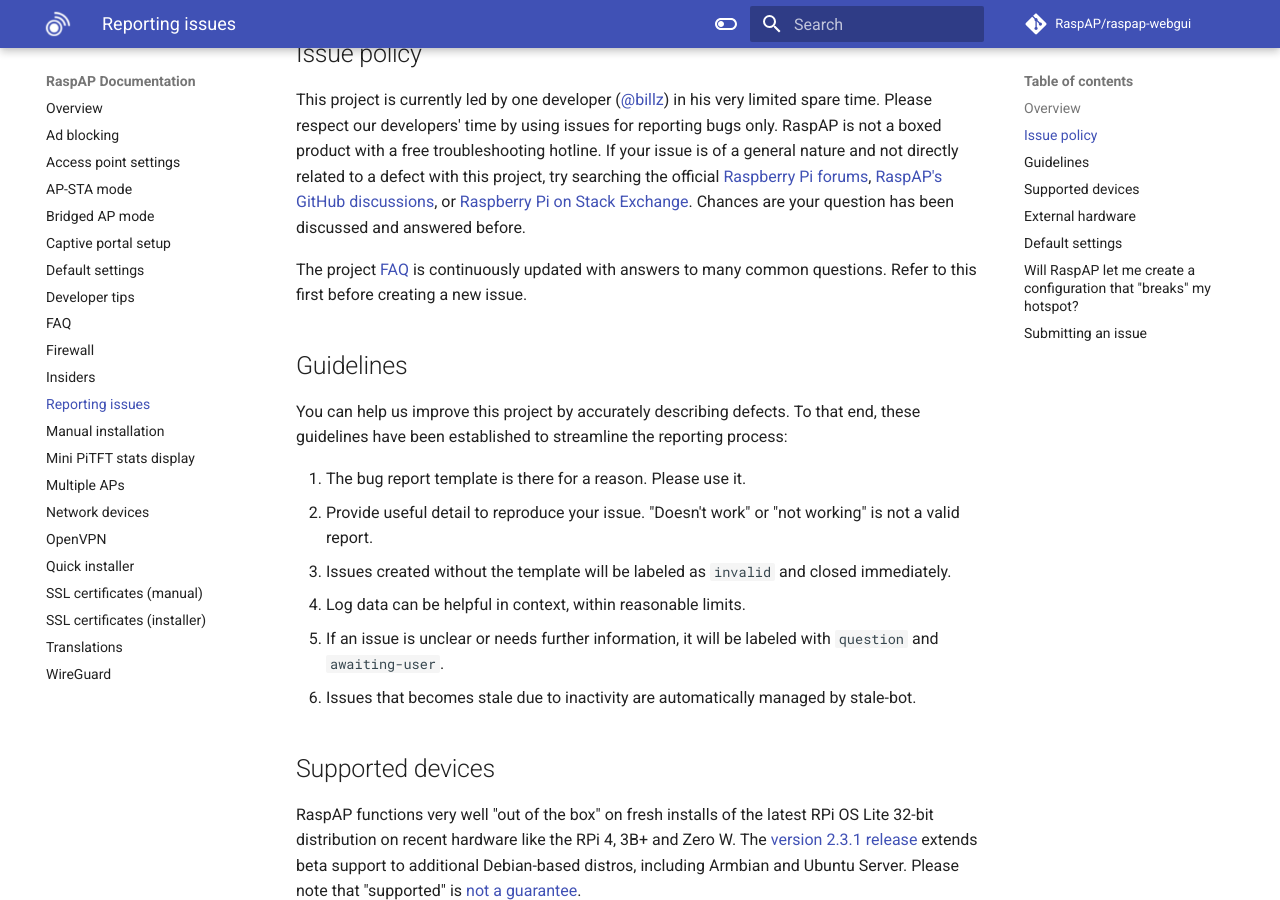
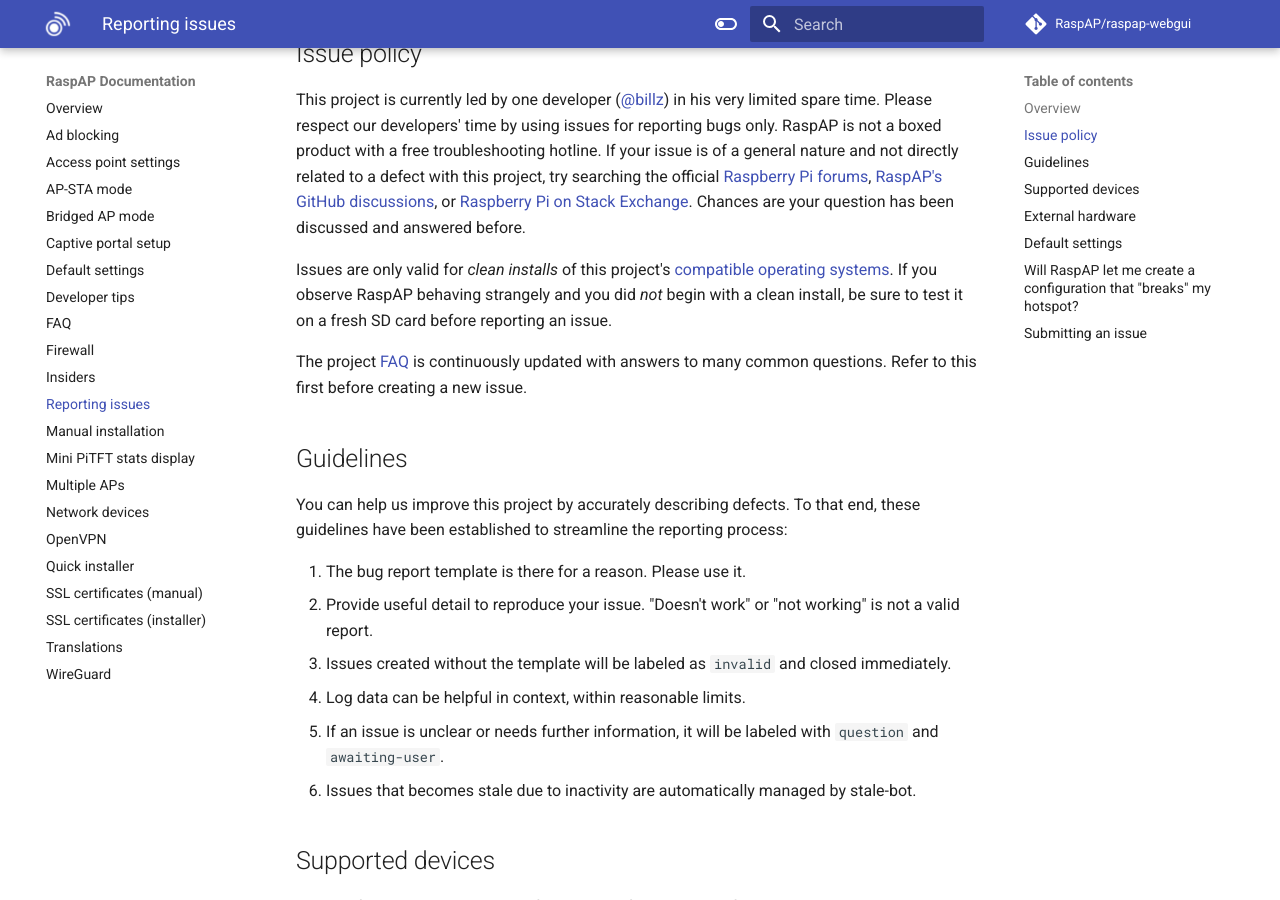
Before and after one commit to RaspAP/raspap-docs, an MkDocs documentation site: the page built from docs/issues.md, in a window 1280 px wide and 900 px high, scrolled down 337 px. Built offline with MkDocs 1.6.1 and Material for MkDocs 9.7.7, drawn with Linux system fonts in a browser that asks for light colours; emoji names are drawn with the system emoji font; comment, search, counter and statistics services are not loaded.

Commit message:
Update issue policy

```diff
--- a/docs/issues.md
+++ b/docs/issues.md
@@ -4,7 +4,11 @@
 RaspAP is free software. It is delivered to you, at no cost, and with no guarantee. The [community of developers](https://github.com/RaspAP/raspap-webgui/graphs/contributors) who contribute to this project make every effort to deliver defect-free code. That said, no software is perfect. You can help us improve this project by accurately describing your issue.
 
 ## Issue policy
-This project is currently led by one developer ([@billz](https://github.com/billz)) in his very limited spare time. Please respect our developers' time by using issues for reporting bugs only. RaspAP is not a boxed product with a free troubleshooting hotline. If your issue is of a general nature and not directly related to a defect with this project, try searching the official [Raspberry Pi forums](https://www.raspberrypi.org/forums/), [RaspAP's GitHub discussions](https://github.com/RaspAP/raspap-webgui/discussions), or [Raspberry Pi on Stack Exchange](https://raspberrypi.stackexchange.com/). Chances are your question has been discussed and answered before.
+This project is currently led by one developer ([@billz](https://github.com/billz)) in his very limited spare time. Please respect our developers' time by using issues for reporting bugs only.
+RaspAP is not a boxed product with a free troubleshooting hotline. If your issue is of a general nature and not directly related to a defect with this project, try searching the official [Raspberry Pi forums](https://www.raspberrypi.org/forums/), [RaspAP's GitHub discussions](https://github.com/RaspAP/raspap-webgui/discussions), or [Raspberry Pi on Stack Exchange](https://raspberrypi.stackexchange.com/). Chances are your question has been discussed and answered before.
+
+Issues are only valid for _clean installs_ of this project's [compatible operating systems](index.md#compatible-operating-systems).
+If you observe RaspAP behaving strangely and you did _not_ begin with a clean install, be sure to test it on a fresh SD card before reporting an issue.
 
 The project [FAQ](faq.md) is continuously updated with answers to many common questions. Refer to this first before creating a new issue.
 
```
